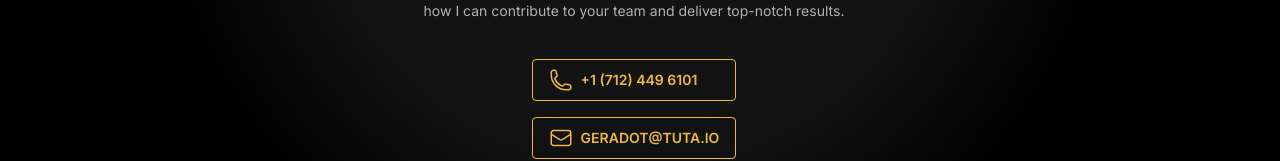
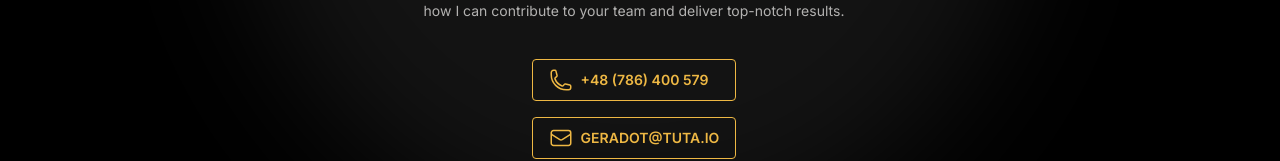
Before and after one commit to Geradot/portfolio, a Next.js app: page /contact in a window 1280 px wide. Shown: the part 395-556 px from the top of the page. Built offline with nearby package versions, Linux system fonts and the light colour scheme.

Commit message:
Update contact.tsx

```diff
--- a/pages/contact.tsx
+++ b/pages/contact.tsx
@@ -38,7 +38,7 @@ export default function Contact() {
                   d="M2.25 6.75c0 8.284 6.716 15 15 15h2.25a2.25 2.25 0 002.25-2.25v-1.372c0-.516-.351-.966-.852-1.091l-4.423-1.106c-.44-.11-.902.055-1.173.417l-.97 1.293c-.282.376-.769.542-1.21.38a12.035 12.035 0 01-7.143-7.143c-.162-.441.004-.928.38-1.21l1.293-.97c.363-.271.527-.734.417-1.173L6.963 3.102a1.125 1.125 0 00-1.091-.852H4.5A2.25 2.25 0 002.25 4.5v2.25z"
                 />
               </svg>
-              <span>+1&nbsp;(712)&nbsp;449&nbsp;6101</span>
+              <span>+48&nbsp;(786)&nbsp;400&nbsp;579</span>
             </a>
             <a href="mailto:geradot@tuta.io">
               <svg
```
